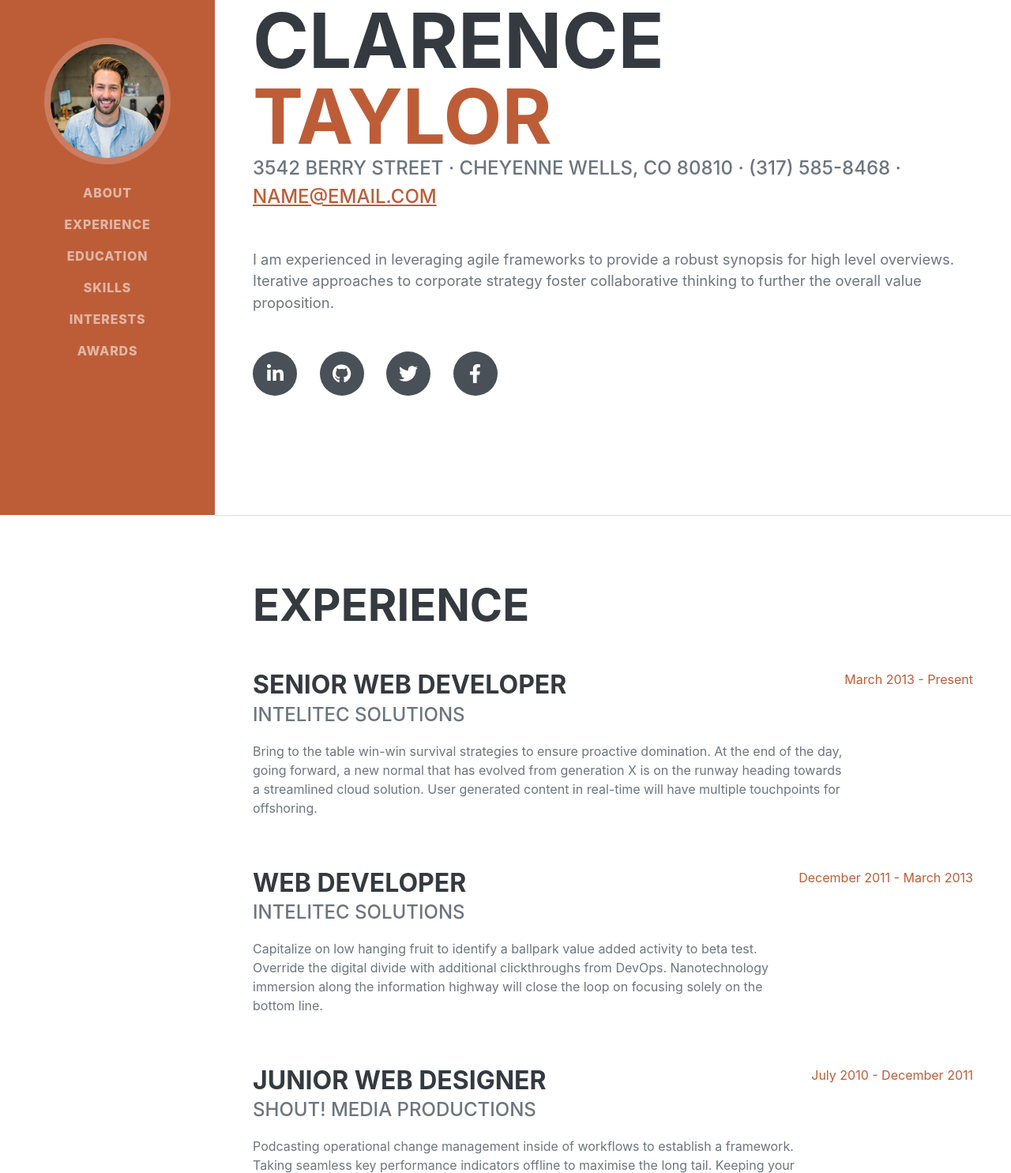
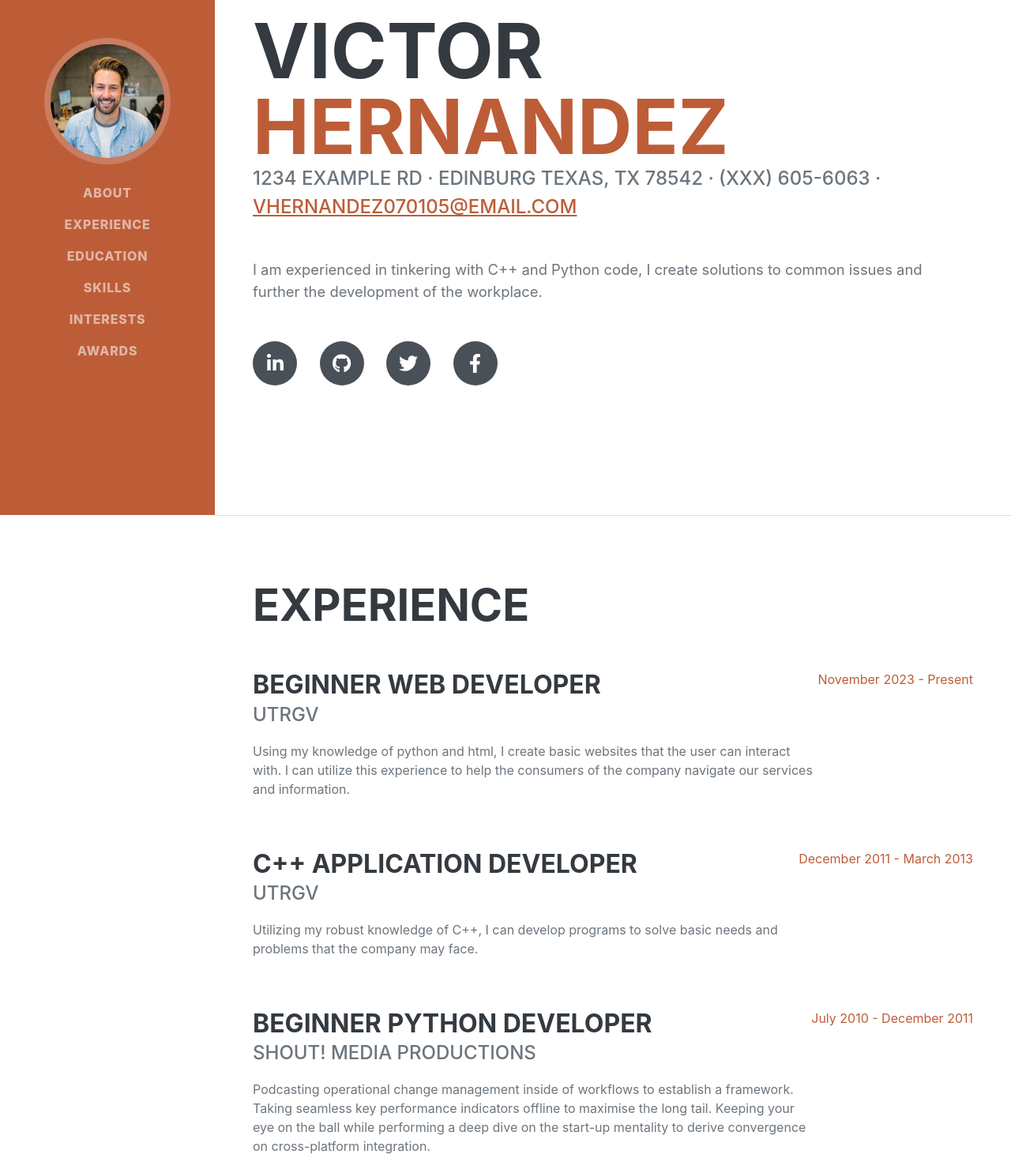
Before and after one commit to vhern07/1101-final-project, a plain HTML site: page templates/index.html in a window 1280 px wide. Shown: the part 148-1633 px from the top of the page at 79% size. Drawn offline with nearby package versions, Linux system fonts and the light colour scheme; files that its build step writes are made by us from their sources; a script that the page names is missing; files whose address does not match are found by name; a web font is replaced by a local one.

Commit message:
Updated webpage information, setup backend python code

```diff
--- a/templates/index.html
+++ b/templates/index.html
@@ -19,7 +19,7 @@
         <!-- Navigation-->
         <nav class="navbar navbar-expand-lg navbar-dark bg-primary fixed-top" id="sideNav">
             <a class="navbar-brand js-scroll-trigger" href="#page-top">
-                <span class="d-block d-lg-none">Clarence Taylor</span>
+                <span class="d-block d-lg-none">Victor Hernandez</span>
                 <span class="d-none d-lg-block"><img class="img-fluid img-profile rounded-circle mx-auto mb-2" src="static/img/profile.jpg" alt="..." /></span>
             </a>
             <button class="navbar-toggler" type="button" data-bs-toggle="collapse" data-bs-target="#navbarResponsive" aria-controls="navbarResponsive" aria-expanded="false" aria-label="Toggle navigation"><span class="navbar-toggler-icon"></span></button>
@@ -40,14 +40,14 @@
             <section class="resume-section" id="about">
                 <div class="resume-section-content">
                     <h1 class="mb-0">
-                        Clarence
-                        <span class="text-primary">Taylor</span>
+                        Victor
+                        <span class="text-primary">Hernandez</span>
                     </h1>
                     <div class="subheading mb-5">
-                        3542 Berry Street · Cheyenne Wells, CO 80810 · (317) 585-8468 ·
-                        <a href="mailto:name@email.com">name@email.com</a>
+                        1234 Example Rd · Edinburg Texas, Tx 78542 · (xxx) 605-6063 ·
+                        <a href="mailto:name@email.com">vhernandez070105@email.com</a>
                     </div>
-                    <p class="lead mb-5">I am experienced in leveraging agile frameworks to provide a robust synopsis for high level overviews. Iterative approaches to corporate strategy foster collaborative thinking to further the overall value proposition.</p>
+                    <p class="lead mb-5"> I am experienced in tinkering with C++ and Python code, I create solutions to common issues and further the development of the workplace.</p>
                     <div class="social-icons">
                         <a class="social-icon" href="#!"><i class="fab fa-linkedin-in"></i></a>
                         <a class="social-icon" href="#!"><i class="fab fa-github"></i></a>
@@ -63,23 +63,23 @@
                     <h2 class="mb-5">Experience</h2>
                     <div class="d-flex flex-column flex-md-row justify-content-between mb-5">
                         <div class="flex-grow-1">
-                            <h3 class="mb-0">Senior Web Developer</h3>
-                            <div class="subheading mb-3">Intelitec Solutions</div>
-                            <p>Bring to the table win-win survival strategies to ensure proactive domination. At the end of the day, going forward, a new normal that has evolved from generation X is on the runway heading towards a streamlined cloud solution. User generated content in real-time will have multiple touchpoints for offshoring.</p>
+                            <h3 class="mb-0">Beginner Web Developer</h3>
+                            <div class="subheading mb-3">UTRGV</div>
+                            <p>Using my knowledge of python and html, I create basic websites that the user can interact with. I can utilize this experience to help the consumers of the company navigate our services and information.</p>
                         </div>
-                        <div class="flex-shrink-0"><span class="text-primary">March 2013 - Present</span></div>
+                        <div class="flex-shrink-0"><span class="text-primary">November 2023 - Present</span></div>
                     </div>
                     <div class="d-flex flex-column flex-md-row justify-content-between mb-5">
                         <div class="flex-grow-1">
-                            <h3 class="mb-0">Web Developer</h3>
-                            <div class="subheading mb-3">Intelitec Solutions</div>
-                            <p>Capitalize on low hanging fruit to identify a ballpark value added activity to beta test. Override the digital divide with additional clickthroughs from DevOps. Nanotechnology immersion along the information highway will close the loop on focusing solely on the bottom line.</p>
+                            <h3 class="mb-0">C++ Application Developer</h3>
+                            <div class="subheading mb-3">UTRGV</div>
+                            <p>Utilizing my robust knowledge of C++, I can develop programs to solve basic needs and problems that the company may face.</p>
                         </div>
                         <div class="flex-shrink-0"><span class="text-primary">December 2011 - March 2013</span></div>
                     </div>
                     <div class="d-flex flex-column flex-md-row justify-content-between mb-5">
                         <div class="flex-grow-1">
-                            <h3 class="mb-0">Junior Web Designer</h3>
+                            <h3 class="mb-0">Beginner Python Developer</h3>
                             <div class="subheading mb-3">Shout! Media Productions</div>
                             <p>Podcasting operational change management inside of workflows to establish a framework. Taking seamless key performance indicators offline to maximise the long tail. Keeping your eye on the ball while performing a deep dive on the start-up mentality to derive convergence on cross-platform integration.</p>
                         </div>
```
Also changed, not shown: 2 other files.
